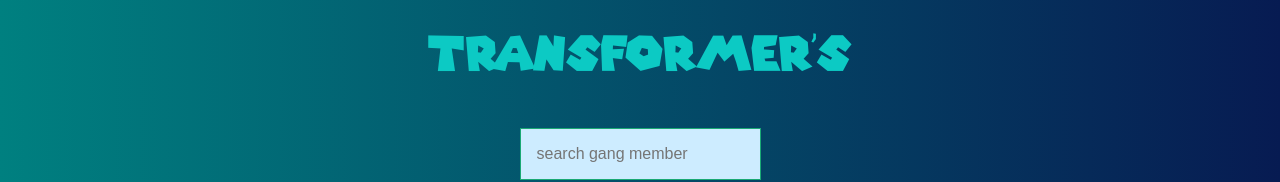
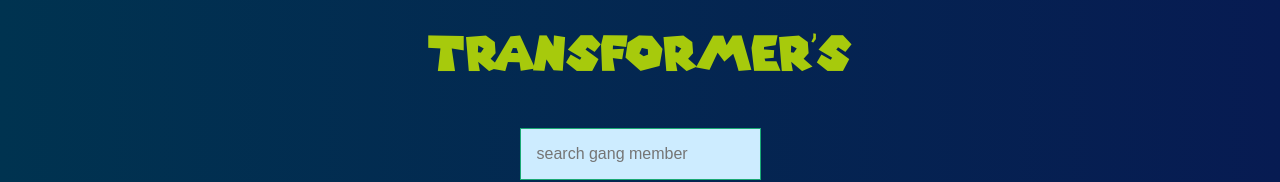
Before and after one commit to abhikhamkar/Transformers, a React (Create React App) app: page / in a window 1280 px wide. Shown: the top 182 px of the page. Built offline with nearby package versions, Linux system fonts and the light colour scheme.

Commit message:
FInal Change

```diff
--- a/package.json
+++ b/package.json
@@ -1,11 +1,13 @@
 {
   "name": "Transformers",
+  "homepage": "https://abhikhamkar.github.io/Transformers",
   "version": "0.1.0",
   "private": true,
   "dependencies": {
     "@testing-library/jest-dom": "^5.12.0",
     "@testing-library/react": "^11.2.6",
     "@testing-library/user-event": "^12.8.3",
+    "gh-pages": "^3.2.3",
     "react": "^17.0.2",
     "react-dom": "^17.0.2",
     "react-scripts": "4.0.3",
@@ -16,7 +18,9 @@
     "start": "react-scripts start",
     "build": "react-scripts build",
     "test": "react-scripts test",
-    "eject": "react-scripts eject"
+    "eject": "react-scripts eject",
+    "predeploy": "npm run build",
+    "deploy": "gh-pages -d build"
   },
   "eslintConfig": {
     "extends": [
--- a/src/containers/App.css
+++ b/src/containers/App.css
@@ -1,12 +1,13 @@
 @font-face {
-    font-family: 'Super Mario 256 Regular';
-    font-style: normal;
-    font-weight: normal;
-    src: local('Super Mario 256 Regular'), url('SuperMario256.woff') format('woff');
-    }
+  font-family: "Super Mario 256 Regular";
+  font-style: normal;
+  font-weight: normal;
+  src: local("Super Mario 256 Regular"),
+    url("SuperMario256.woff") format("woff");
+}
 
-h1{
-    font-family: 'Super Mario 256 Regular';
-    font-weight: 200;
-    color: #0ccac4;
+h1 {
+  font-family: "Super Mario 256 Regular";
+  font-weight: 200;
+  color: #a7ca0c;
 }
--- a/src/index.css
+++ b/src/index.css
@@ -2,5 +2,9 @@
   margin: 0;
   padding: 0;
   font-family: sans-serif;
-  background: linear-gradient(to left, rgba(7,27,82,1) 0%, rgba(0,128,128,1) 100%); /* w3c */
+  background: linear-gradient(
+    to left,
+    rgba(7, 27, 82, 1) 0%,
+    rgb(0, 51, 80) 100%
+  ); /* w3c */
 }
```
Also changed, not shown: 1 other file (tests, documents, lock files or other folders).
